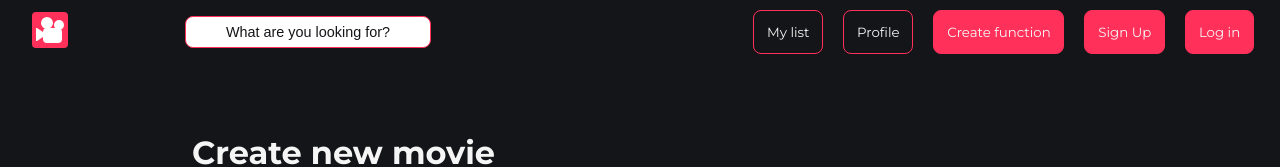
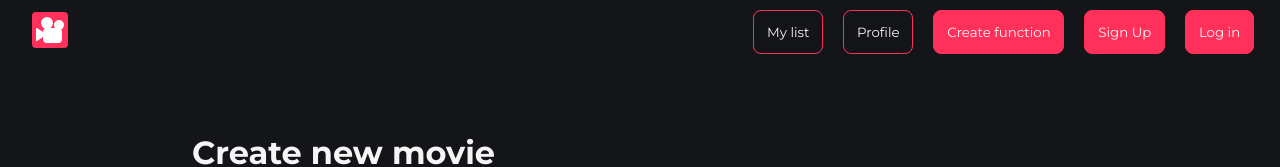
Before and after one commit to mrtfog/PF-Henry-Front, a React (Create React App) app: page /function in a window 1280 px wide. Shown: the top 167 px of the page. Built offline with nearby package versions, Linux system fonts and the light colour scheme; no server answers.

Commit message:
search on navbar

```diff
--- a/src/components/Navbar.jsx
+++ b/src/components/Navbar.jsx
@@ -1,10 +1,11 @@
 import React from "react";
 import { Link, NavLink } from "react-router-dom";
 import SearchBar from "../components/SearchBar";
-
+import { useLocation } from "react-router-dom";
 import style from "../scss/components/_navbar.module.scss";
 
 export default function Navbar() {
+  const { pathname } = useLocation();
   return (
     <nav className={style.navMain}>
       <Link to="/" className={style.navLogo}>
@@ -33,13 +34,10 @@ export default function Navbar() {
         </svg>
       </Link>
 
-
-
       <div className={style.navBtnContainer}>
         <div className={style.searchbar}>
-          <SearchBar />
+          {pathname === "/" ? <SearchBar /> : null}
         </div>
-
 
         <NavLink to="#">
           <button>My list</button>
@@ -60,7 +58,6 @@ export default function Navbar() {
         <NavLink to="#">
           <button className={style.btn_primary}>Log in</button>
         </NavLink>
-
       </div>
     </nav>
   );
```
Lines whose indentation alone changed are shown as unchanged.
